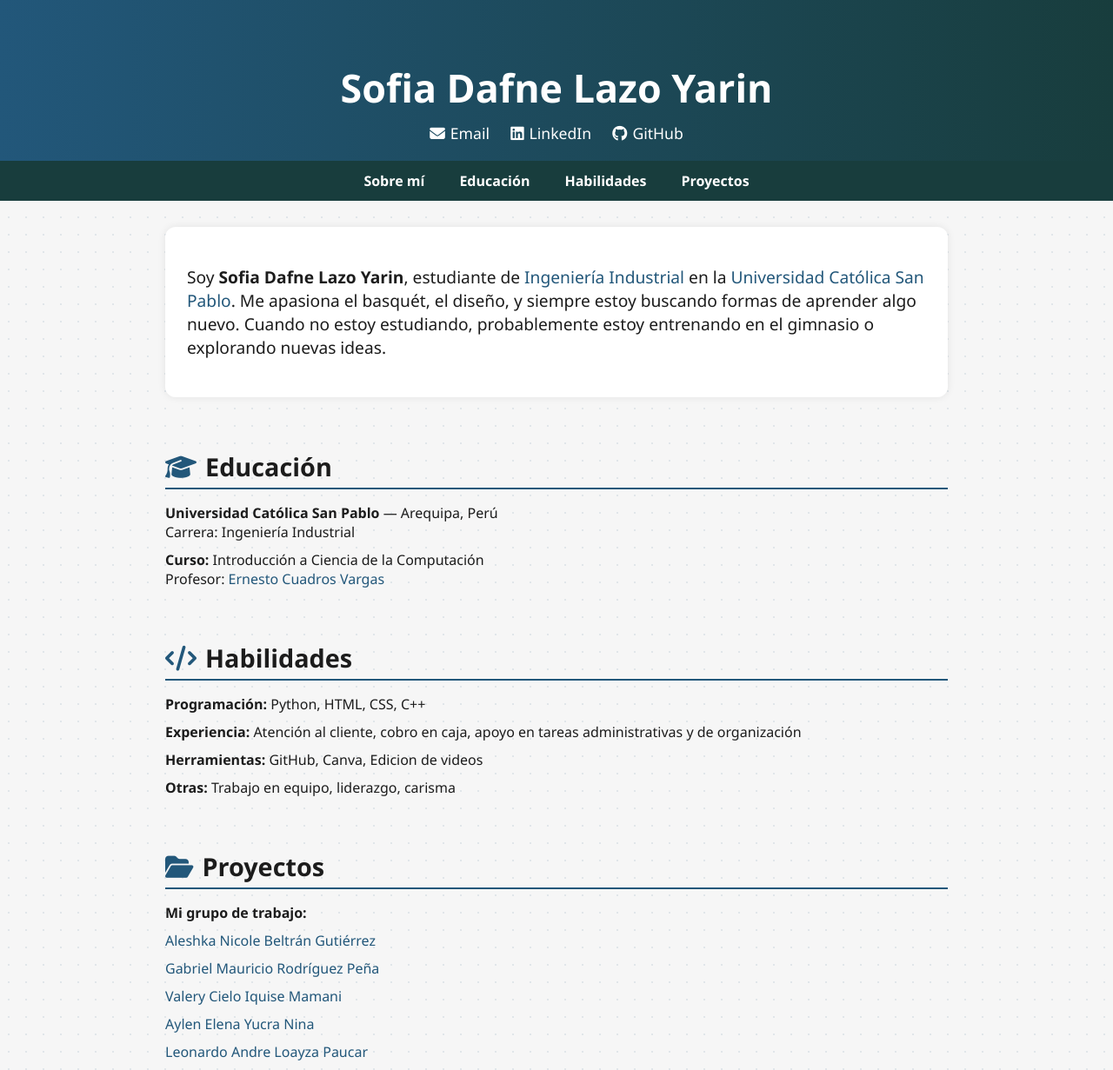
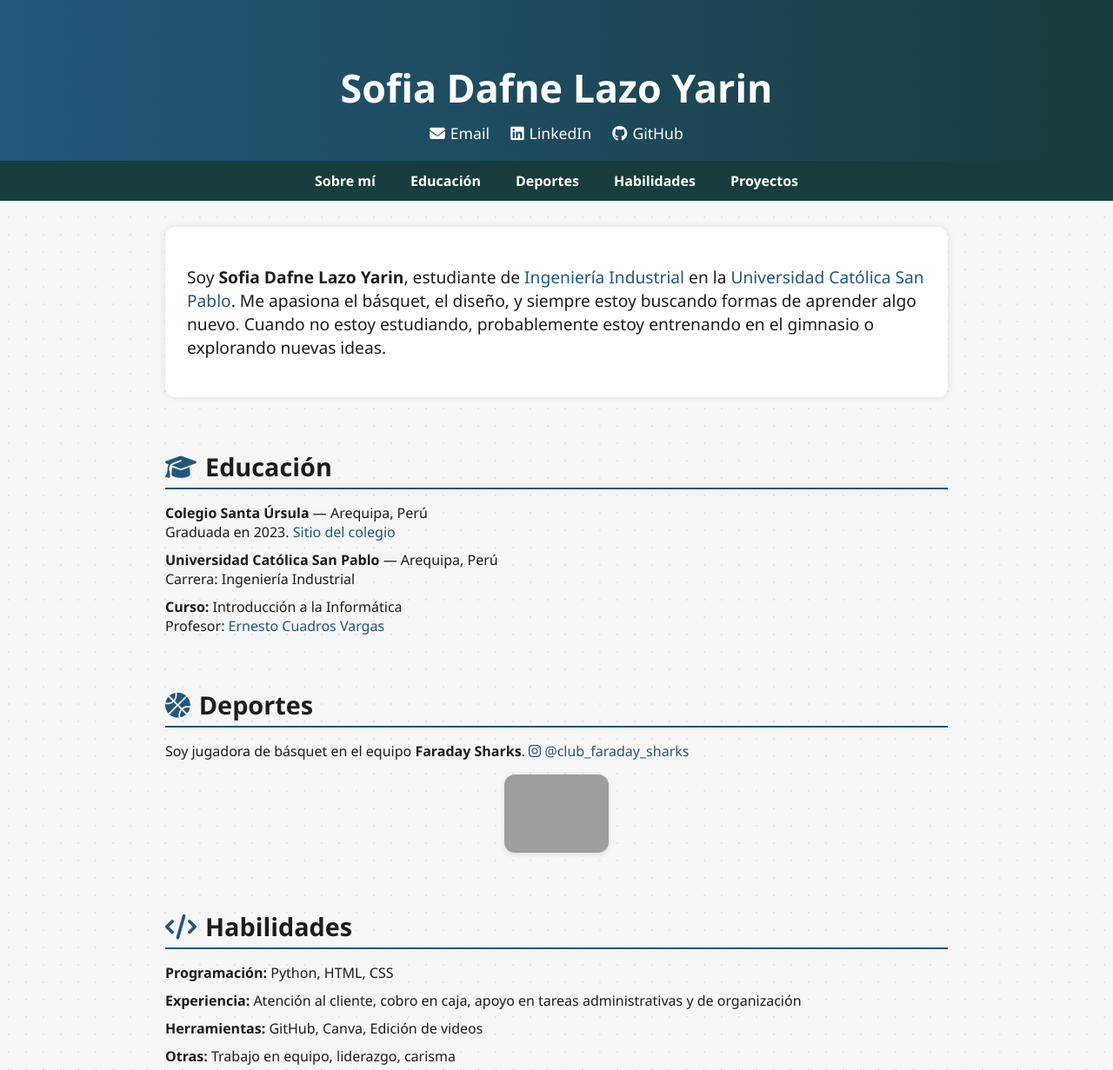
Before and after one commit to DafLazo/pagina-web, a plain HTML site: page index.html in a window 1280 px wide. Shown: the top 1231 px of the page at 87% size. Drawn offline with Linux system fonts and the light colour scheme; grey boxes are pictures that could not be loaded.

Commit message:
index.html

```diff
--- a/index.html
+++ b/index.html
@@ -3,10 +3,10 @@
 <head>
   <meta charset="UTF-8" />
   <meta name="viewport" content="width=device-width, initial-scale=1.0" />
-  <title>Sofia Dafne Lazo Yarin</title>
+  <title>Sofia Dafne Lazo Yarin - Portafolio Estudiantil | Ingeniería Industrial UCSP</title>
 
-  <meta name="description" content="Portafolio de Sofia Dafne Lazo Yarin, estudiante de Ingeniería Industrial en la UCSP. Conoce su experiencia, habilidades y proyectos.">
-  <meta name="keywords" content="Sofia Dafne Lazo Yarin, Ingeniería Industrial, UCSP, Arequipa, Portafolio, estudiante, Perú">
+  <meta name="description" content="Conoce a Sofia Dafne Lazo Yarin, estudiante de Ingeniería Industrial en la UCSP, jugadora del equipo Faraday Sharks. Portafolio con proyectos, habilidades y experiencia.">
+  <meta name="keywords" content="Sofia Dafne Lazo Yarin, Dafne Lazo, Ingeniería Industrial, UCSP, Faraday Sharks, portafolio, Arequipa, estudiante UCSP, Perú">
   <meta name="author" content="Sofia Dafne Lazo Yarin">
 
   <meta property="og:title" content="Sofia Dafne Lazo Yarin - Portafolio" />
@@ -133,7 +133,7 @@
   <header>
     <h1>Sofia Dafne Lazo Yarin</h1>
     <div class="social-links">
-      <a href="lazoyarin@gmail.com"><i class="fas fa-envelope"></i>Email</a>
+      <a href="mailto:lazoyarin@gmail.com"><i class="fas fa-envelope"></i>Email</a>
       <a href="https://www.linkedin.com/in/sofia-dafne-lazo-yarin-306546368/?originalSubdomain=pe" target="_blank"><i class="fab fa-linkedin"></i>LinkedIn</a>
       <a href="https://github.com/DafLazo" target="_blank"><i class="fab fa-github"></i>GitHub</a>
     </div>
@@ -142,6 +142,7 @@
   <nav>
     <a href="#sobre-mi">Sobre mí</a>
     <a href="#educacion">Educación</a>
+    <a href="#deportes">Deportes</a>
     <a href="#habilidades">Habilidades</a>
     <a href="#proyectos">Proyectos</a>
   </nav>
@@ -149,28 +150,53 @@
   <main>
     <section id="sobre-mi">
       <div class="intro">
-        <p>Soy <strong>Sofia Dafne Lazo Yarin</strong>, estudiante de <a href="https://ucsp.edu.pe/carreras/ingenieria-industrial/" target="_blank">Ingeniería Industrial</a> en la <a href="https://ucsp.edu.pe/" target="_blank">Universidad Católica San Pablo</a>. Me apasiona el basquét, el diseño, y siempre estoy buscando formas de aprender algo nuevo. Cuando no estoy estudiando, probablemente estoy entrenando en el gimnasio o explorando nuevas ideas.</p>
+        <p>Soy <strong>Sofia Dafne Lazo Yarin</strong>, estudiante de <a href="https://ucsp.edu.pe/carreras/ingenieria-industrial/" target="_blank">Ingeniería Industrial</a> en la <a href="https://ucsp.edu.pe/" target="_blank">Universidad Católica San Pablo</a>. Me apasiona el básquet, el diseño, y siempre estoy buscando formas de aprender algo nuevo. Cuando no estoy estudiando, probablemente estoy entrenando en el gimnasio o explorando nuevas ideas.</p>
       </div>
     </section>
 
     <section id="educacion">
       <h2><i class="fas fa-graduation-cap section-icon"></i>Educación</h2>
       <ul>
-        <li><strong>Universidad Católica San Pablo</strong> — Arequipa, Perú<br>
+        <li>
+          <strong>Colegio Santa Úrsula</strong> — Arequipa, Perú<br>
+          Graduada en 2023.
+          <a href="https://www.colegiosantaursula.edu.pe" target="_blank">Sitio del colegio</a>
+        </li>
+        <li>
+          <strong>Universidad Católica San Pablo</strong> — Arequipa, Perú<br>
           Carrera: Ingeniería Industrial
         </li>
-        <li><strong>Curso:</strong> Introducción a Ciencia de la Computación<br>
+        <li>
+          <strong>Curso:</strong> Introducción a la Informática<br>
           Profesor: <a href="https://www.linkedin.com/in/ecuadrosv/" target="_blank">Ernesto Cuadros Vargas</a>
         </li>
       </ul>
     </section>
 
+    <section id="deportes">
+      <h2><i class="fas fa-basketball-ball section-icon"></i>Deportes</h2>
+      <p>
+        Soy jugadora de básquet en el equipo <strong>Faraday Sharks</strong>.
+        <a href="https://www.instagram.com/club_faraday_sharks/" target="_blank">
+          <i class="fab fa-instagram"></i> @club_faraday_sharks
+        </a>
+      </p>
+      <div style="text-align:center; margin-top:15px;">
+        <img
+          src="https://scontent.faqp1-1.fna.fbcdn.net/v/t39.30808-6/285155846_1361712164314028_6267033352675677165_n.jpg?_nc_cat=109&ccb=1-7&_nc_sid=6ee11a&_nc_ohc=4lkWbopsBXkQ7kNvwEPSdfY&_nc_oc=AdkHAw0MdFvPZ6cMm5nPz2jjUifp3WDXqWtv8E8os8XTIev3WB_HlPh10uxlmClEdgl1perc9ktbbmHtZQidAX-m&_nc_zt=23&_nc_ht=scontent.faqp1-1.fna&_nc_gid=qhlW4L3DAIHRnA8k06KUKg&oh=00_AfM4ueNzG3rKgMBe66dgs9wLfEZBlFIq3VS8l7HVyL8lMQ&oe=68517540"
+          alt="Logo Faraday Sharks"
+          width="120"
+          style="border-radius:12px; box-shadow:0 2px 6px rgba(0,0,0,0.1);"
+        >
+      </div>
+    </section>
+
     <section id="habilidades">
       <h2><i class="fas fa-code section-icon"></i>Habilidades</h2>
       <ul>
-        <li><strong>Programación:</strong> Python, HTML, CSS, C++</li>
+        <li><strong>Programación:</strong> Python, HTML, CSS</li>
         <li><strong>Experiencia:</strong> Atención al cliente, cobro en caja, apoyo en tareas administrativas y de organización</li>
-        <li><strong>Herramientas:</strong> GitHub, Canva, Edicion de videos</li>
+        <li><strong>Herramientas:</strong> GitHub, Canva, Edición de videos</li>
         <li><strong>Otras:</strong> Trabajo en equipo, liderazgo, carisma</li>
       </ul>
     </section>
@@ -191,5 +217,9 @@
     </section>
   </main>
 
+  <footer style="text-align:center; padding: 20px; font-size: 0.9em; color: gray;">
+    <p>Sofia Dafne Lazo Yarin — también conocida como Sofia Lazo — es estudiante de Ingeniería Industrial en la UCSP y miembro del equipo Faraday Sharks. Vive en Arequipa, Perú.</p>
+  </footer>
+
 </body>
 </html>
```
